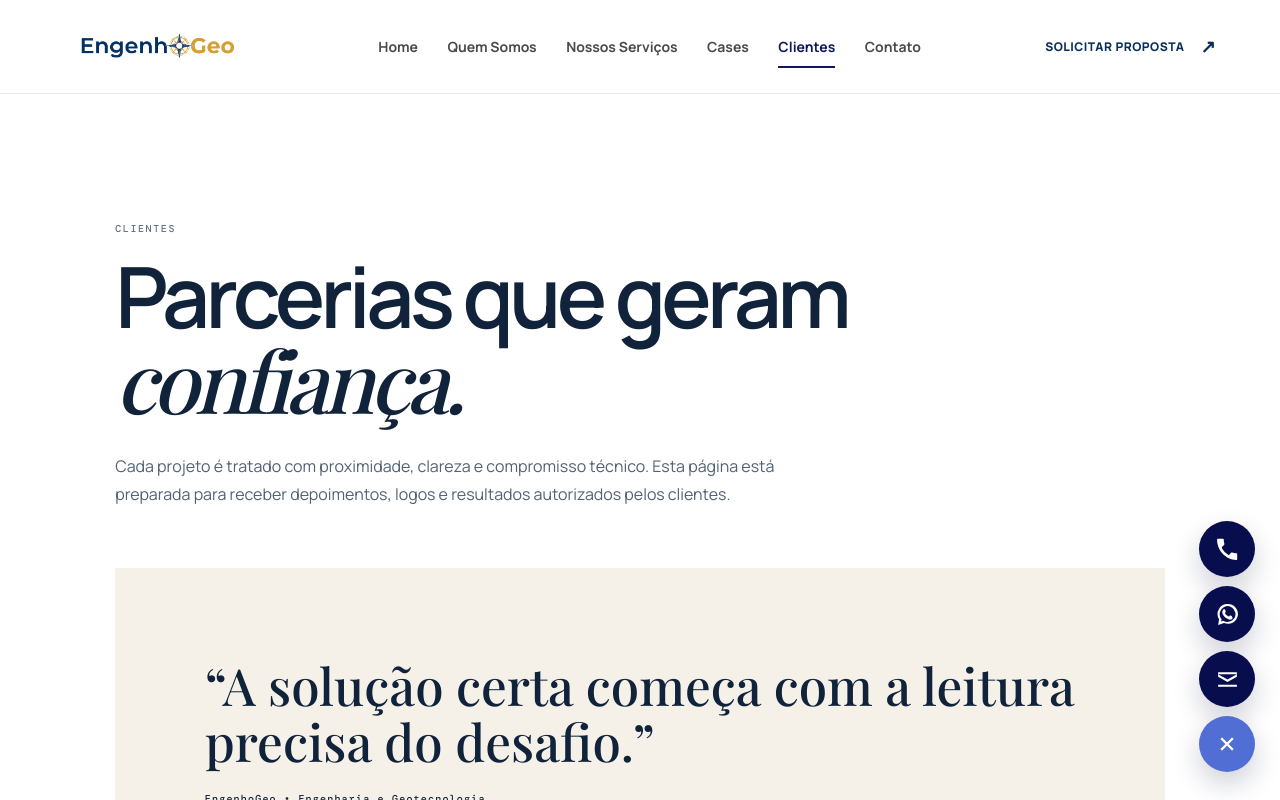
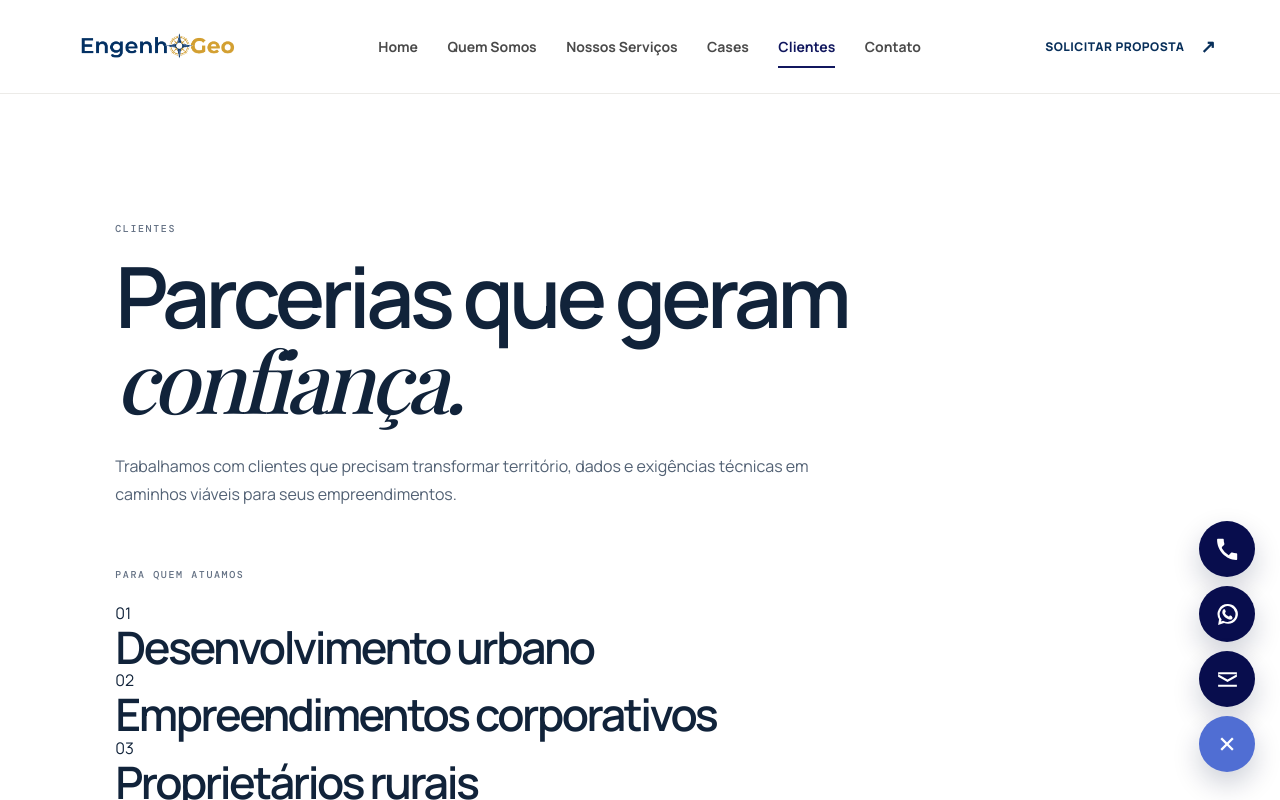
Before and after one commit to auglucas67/engenhogeo-site, a Next.js app: page /clientes in a window 1280 px wide. Shown: the top 800 px of the page. Built offline with nearby package versions, Linux system fonts and the light colour scheme; a web font is replaced by a local one.

Commit message:
Desenvolver páginas internas da EngenhoGeo

```diff
--- a/app/clientes/page.tsx
+++ b/app/clientes/page.tsx
@@ -1 +1,3 @@
-export default function Clientes() { return <main className="page"><p className="eyebrow">CLIENTES</p><h1>Parcerias que geram <em>confiança.</em></h1><p className="lead">Cada projeto é tratado com proximidade, clareza e compromisso técnico. Esta página está preparada para receber depoimentos, logos e resultados autorizados pelos clientes.</p><section className="testimonial"><q>A solução certa começa com a leitura precisa do desafio.</q><span>EngenhoGeo • Engenharia e Geotecnologia</span></section></main>; }
+import Link from 'next/link';
+const sectors = ['Desenvolvimento urbano', 'Empreendimentos corporativos', 'Proprietários rurais', 'Infraestrutura e obras', 'Gestão patrimonial', 'Consultorias e parceiros técnicos'];
+export default function Clientes() { return <main className="page"><p className="eyebrow">CLIENTES</p><h1>Parcerias que geram <em>confiança.</em></h1><p className="lead">Trabalhamos com clientes que precisam transformar território, dados e exigências técnicas em caminhos viáveis para seus empreendimentos.</p><section className="sectors"><p className="eyebrow">PARA QUEM ATUAMOS</p><div>{sectors.map((sector,index)=><article key={sector}><span>0{index+1}</span><h2>{sector}</h2></article>)}</div></section><section className="testimonial"><q>Uma parceria técnica deve simplificar a decisão, dar visibilidade ao processo e entregar segurança.</q><span>ENGENHOGEO • ENGENHARIA E GEOTECNOLOGIA</span></section><section className="cta-band"><div><p className="eyebrow light">VAMOS TRABALHAR JUNTOS</p><h2>Conte-nos o que seu projeto <em>precisa.</em></h2></div><Link className="button gold" href="/contato">Falar com a equipe <span>↗</span></Link></section></main>; }
```
